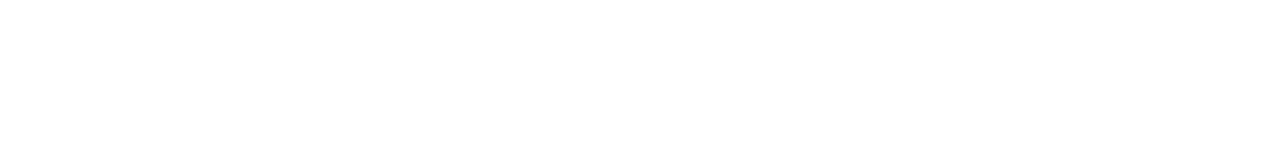
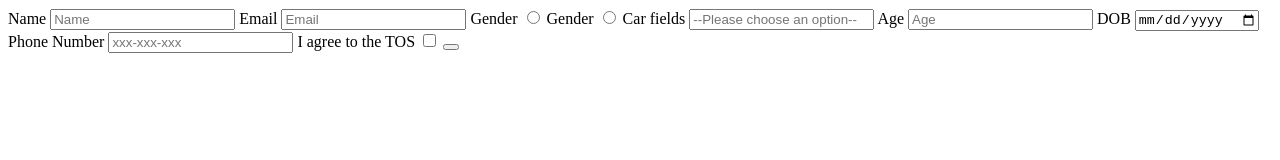
Before and after one commit to acciojob/signup-form-car-Anjanadipti, a website: page main.html in a window 1280 px wide. Drawn offline with Linux system fonts and the light colour scheme.

Commit message:
created a submission

```diff
--- a/main.html
+++ b/main.html
@@ -7,6 +7,27 @@
 </head>
 
 <body>
+	<form method="post">
+		<label for="name">Name</label>
+		<input placeholder="Name" type="text" id="name" required>
+		<label for="email"> Email</label>
+		<input placeholder="Email" type="text" id="email" required>
+		<label for="gender">Gender</label>
+		<input  type="radio" id="gender_m" >
+			<label for="gender">Gender</label>
+		<input  type="radio" id="gender_f" >
+		<label for="car brands"> Car fields</label>
+		<input placeholder="--Please choose an option--" type="select" id="cars" required>
+		<label for="age">Age</label>
+		<input placeholder="Age" type="number" id="cars" required>
+		<label for="date of birth"> DOB</label>
+		<input  type="date" id="dob" required>
+		<label for="phone number">Phone Number</label>
+		<input placeholder="xxx-xxx-xxx" type="tel" id="tel" >
+			<label for="i agree to the TOS">I agree to the TOS</label>
+		<input  type="checkbox" id="tos" required>
+		<button type="submit">
+	</form>
 	<!-- the entire body must be written by student -->
     <script type="text/javascript" src="./script.js">
 </script>
```
